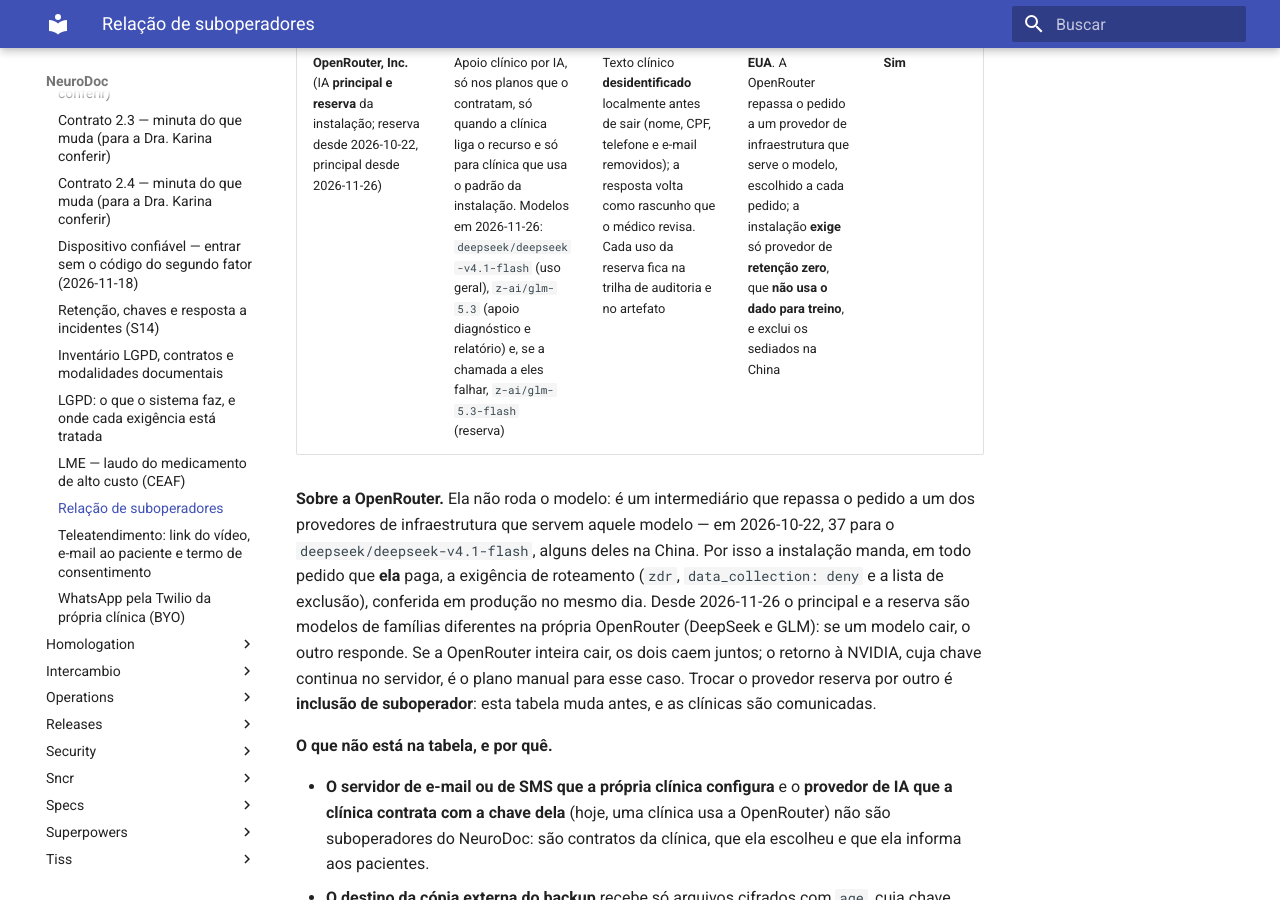
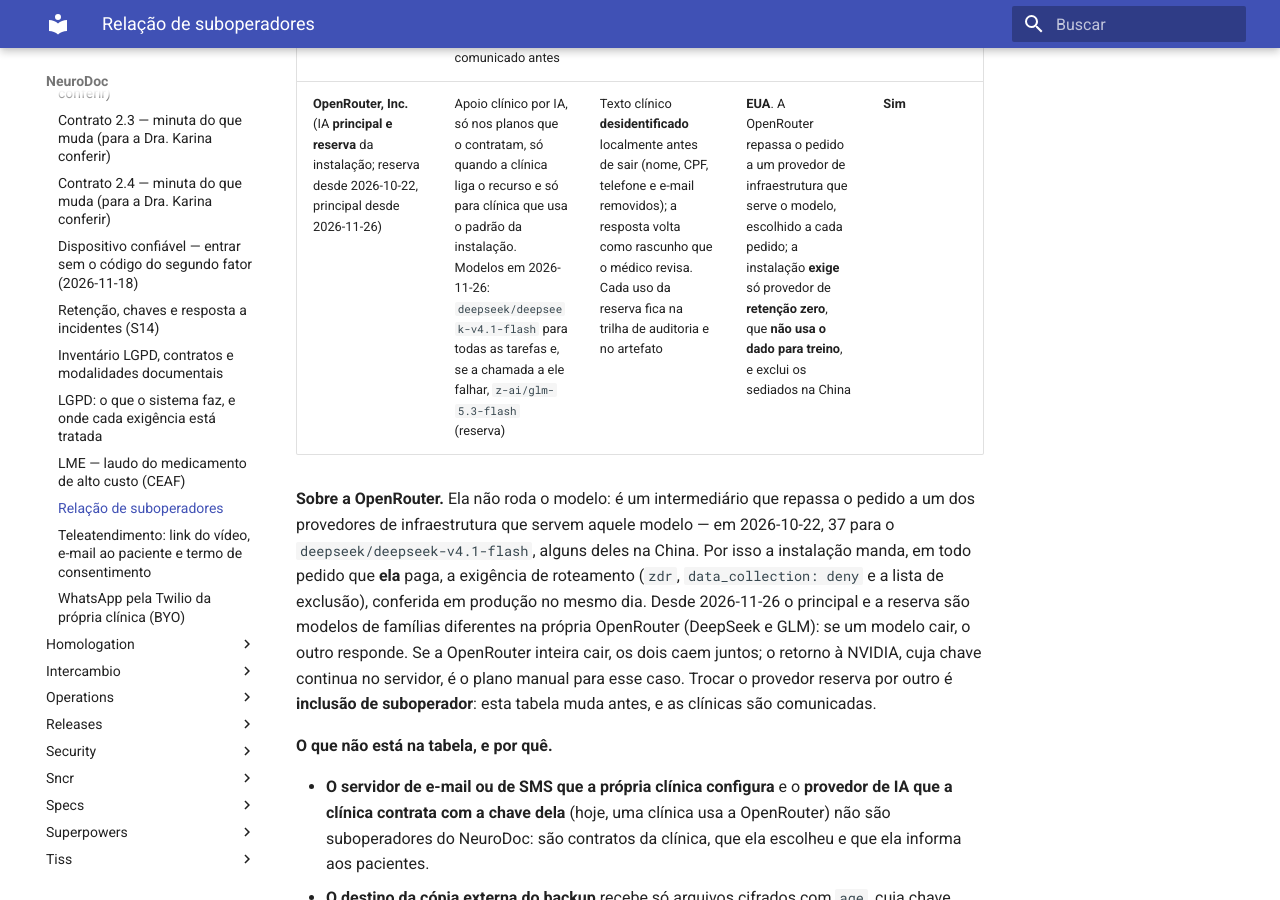
Before and after one commit to ffreua/neurodoc, an MkDocs documentation site: the page built from docs/governance/suboperadores.md, in a window 1280 px wide and 900 px high, scrolled down 1493 px. Built offline with MkDocs 1.6.1 and Material for MkDocs 9.7.7, drawn with Linux system fonts in a browser that asks for light colours.

Commit message:
docs: IA da instalação sem modelo pesado separado
O z-ai/glm-5.3 levou 168 a 210 s num relatório (prazo 240 s); tudo passa
ao deepseek/deepseek-v4.1-flash, com a reserva z-ai/glm-5.3-flash.

```diff
--- a/docs/governance/suboperadores.md
+++ b/docs/governance/suboperadores.md
@@ -18,7 +18,7 @@ cláusula 8.4 manda comunicar às clínicas **antes**.
 | **Hostinger** (e-mail da instalação) | Enviar e-mail de conta (confirmação, senha), aviso de horário e o link de entrega de documento | Nome e e-mail do destinatário, assunto neutro e um link opaco — **nunca diagnóstico nem o documento** | A confirmar com o provedor | A confirmar |
 | **SMSDEV** (SMS) | Enviar aviso de horário, lembrete e o link de entrega de documento | Telefone e mensagem neutra com o link | Brasil | Não |
 | **NVIDIA** (IA da instalação **até 2026-11-25**; **sem uso desde 2026-11-26**) | Nenhuma hoje. Foi a IA padrão até 2026-11-25, e saiu por instabilidade (fila e erros 503 na API). A chave continua guardada no servidor para um eventual retorno, que seria comunicado antes | Nada desde 2026-11-26. Antes: texto clínico **desidentificado** | **EUA** | **Sim**, enquanto em uso |
-| **OpenRouter, Inc.** (IA **principal e reserva** da instalação; reserva desde 2026-10-22, principal desde 2026-11-26) | Apoio clínico por IA, só nos planos que o contratam, só quando a clínica liga o recurso e só para clínica que usa o padrão da instalação. Modelos em 2026-11-26: `deepseek/deepseek-v4.1-flash` (uso geral), `z-ai/glm-5.3` (apoio diagnóstico e relatório) e, se a chamada a eles falhar, `z-ai/glm-5.3-flash` (reserva) | Texto clínico **desidentificado** localmente antes de sair (nome, CPF, telefone e e-mail removidos); a resposta volta como rascunho que o médico revisa. Cada uso da reserva fica na trilha de auditoria e no artefato | **EUA**. A OpenRouter repassa o pedido a um provedor de infraestrutura que serve o modelo, escolhido a cada pedido; a instalação **exige** só provedor de **retenção zero**, que **não usa o dado para treino**, e exclui os sediados na China | **Sim** |
+| **OpenRouter, Inc.** (IA **principal e reserva** da instalação; reserva desde 2026-10-22, principal desde 2026-11-26) | Apoio clínico por IA, só nos planos que o contratam, só quando a clínica liga o recurso e só para clínica que usa o padrão da instalação. Modelos em 2026-11-26: `deepseek/deepseek-v4.1-flash` para todas as tarefas e, se a chamada a ele falhar, `z-ai/glm-5.3-flash` (reserva) | Texto clínico **desidentificado** localmente antes de sair (nome, CPF, telefone e e-mail removidos); a resposta volta como rascunho que o médico revisa. Cada uso da reserva fica na trilha de auditoria e no artefato | **EUA**. A OpenRouter repassa o pedido a um provedor de infraestrutura que serve o modelo, escolhido a cada pedido; a instalação **exige** só provedor de **retenção zero**, que **não usa o dado para treino**, e exclui os sediados na China | **Sim** |
 
 **Sobre a OpenRouter.** Ela não roda o modelo: é um intermediário que
 repassa o pedido a um dos provedores de infraestrutura que servem aquele
```
